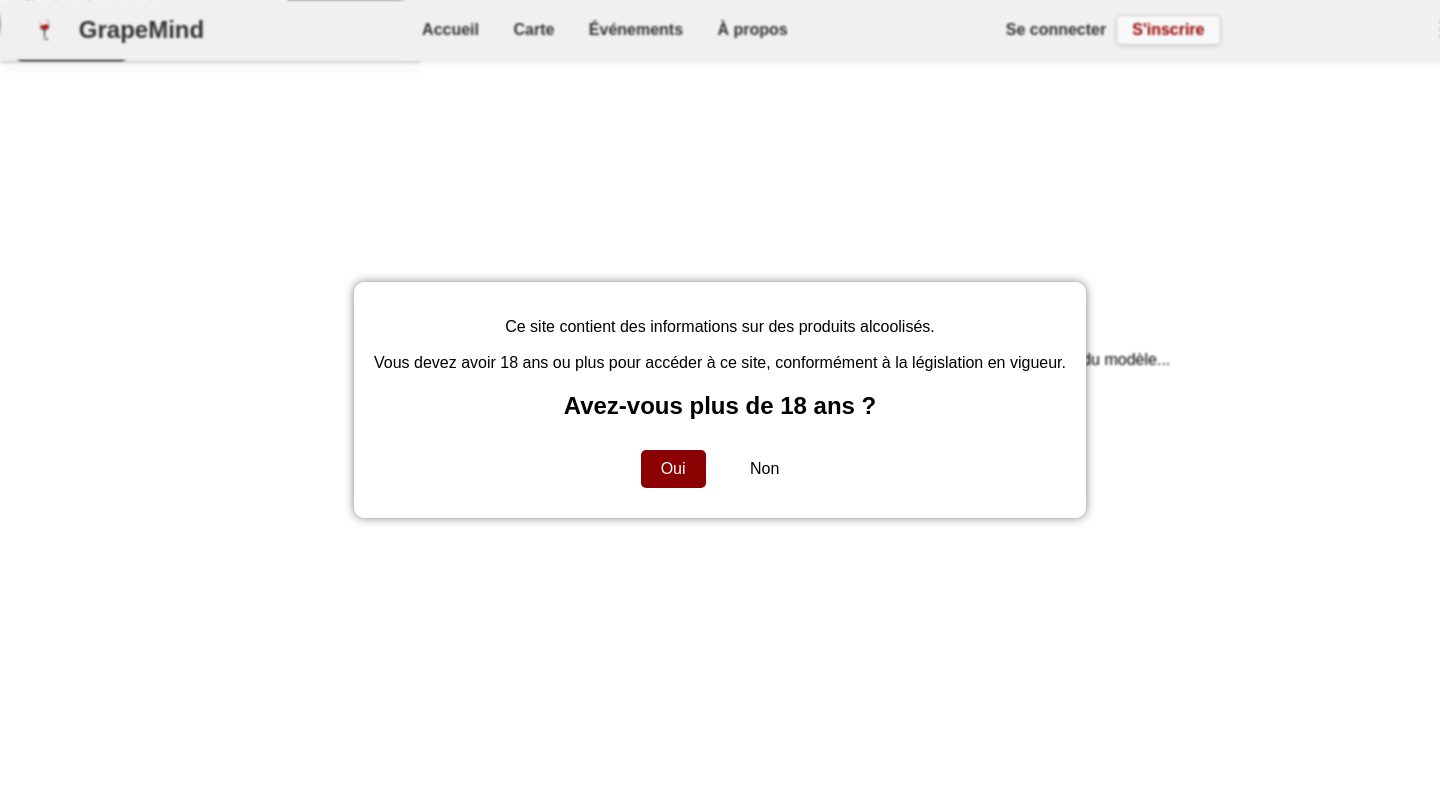
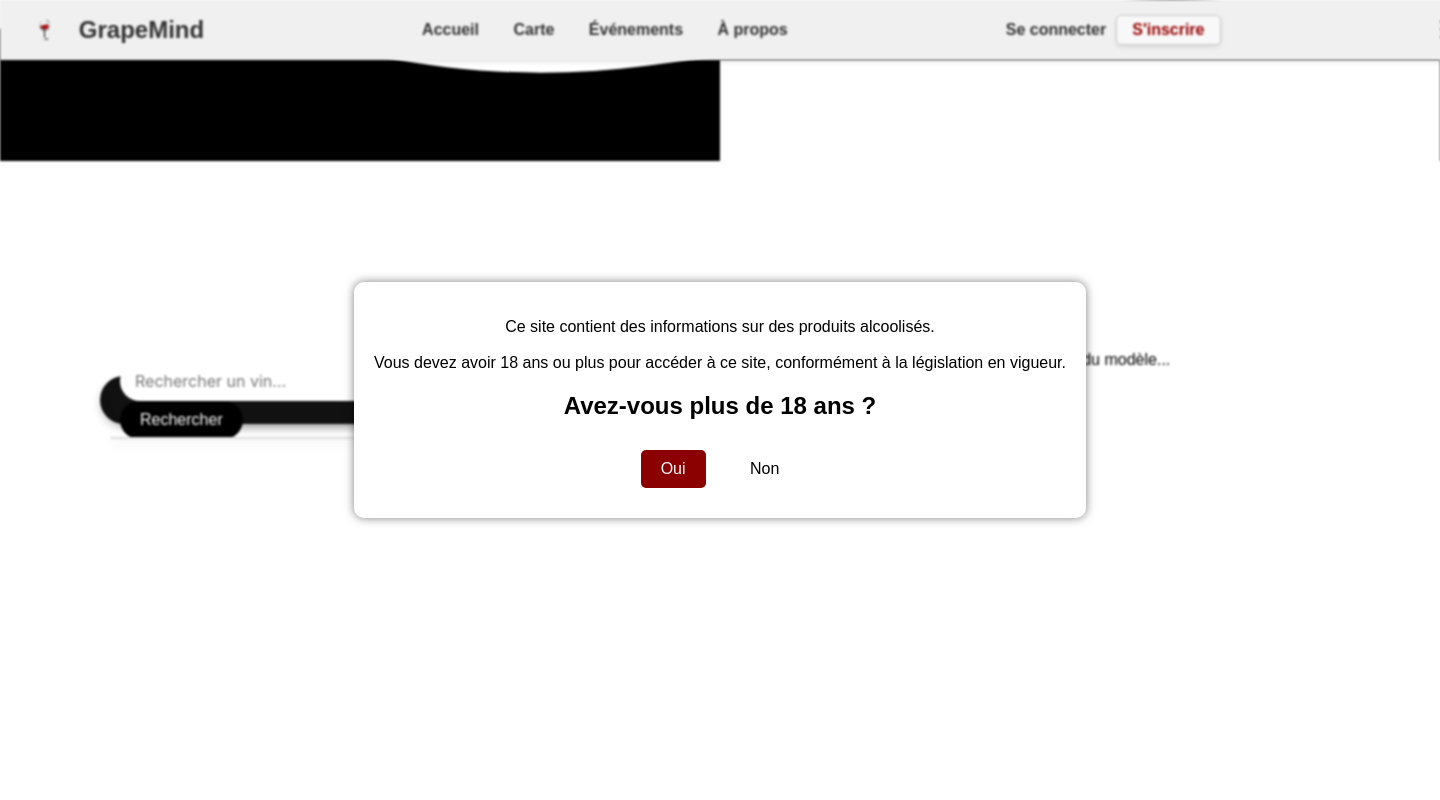
Before and after one commit to Aximme/GrapeMind, a PHP site: page / in a window 1440 px wide. Run offline with PHP 8.4, Linux system fonts and the light colour scheme; some libraries are stand-ins or nearby versions.

Commit message:
fix minor problem

```diff
--- a/components/footer.php
+++ b/components/footer.php
@@ -1,7 +1,7 @@
 <?php?>
 <footer>
     <div class="footer">
-        <img class="rectangle" src="../assets/images/footer/rectangle_83.svg" alt="Footer Decorative Element" />
+        <img class="rectangle" src="GrapeMind/assets/images/footer/rectangle_83.svg" alt="Footer Decorative Element" />
             <div class="footer-copyright">
                 <!--<p>&copy; <?php echo date("Y"); ?> Your Company Name. All rights reserved.</p>-->
             </div>
--- a/css/search_bar.css
+++ b/css/search_bar.css
@@ -14,6 +14,18 @@
     padding: 0 10px;
     box-shadow: 0 4px 8px rgba(0, 0, 0, 0.2);
 }
+.search-bar-wrapper {
+    display: flex;
+    justify-content: left;
+    align-items: center;
+    height: 100vh;
+    position: fixed; /* La fixe au centre de la fenêtre */
+    width: 100%;
+    top: 0;
+    left: 100px;
+    z-index: 10; /* Assure-toi qu'elle est au-dessus d'autres éléments */
+}
+
 
 .search-bar {
     flex: 1;
@@ -60,6 +72,7 @@
     overflow: hidden;
     z-index: 1000;
     margin-top: 5px;
+
 }
 
 .search-suggestion-item {
--- a/index.php
+++ b/index.php
@@ -1,8 +1,7 @@
 <?php
+
 include 'components/header.php';
-include 'components/search_bar.php'
-
-/*include 'components/footer.php';*/
+include 'components/footer.php'
 
 
 ?>
@@ -21,6 +20,11 @@ include 'components/search_bar.php'
 
 <div id="scene-container">
     <div id="loading">Chargement du modèle...</div>
+</div>
+<div class="search-bar-wrapper">
+    <div class="search-bar-container">
+        <?php include 'components/search_bar.php'; ?>
+    </div>
 </div>
 
 <div class="age-popup" id="age-popup">
```
